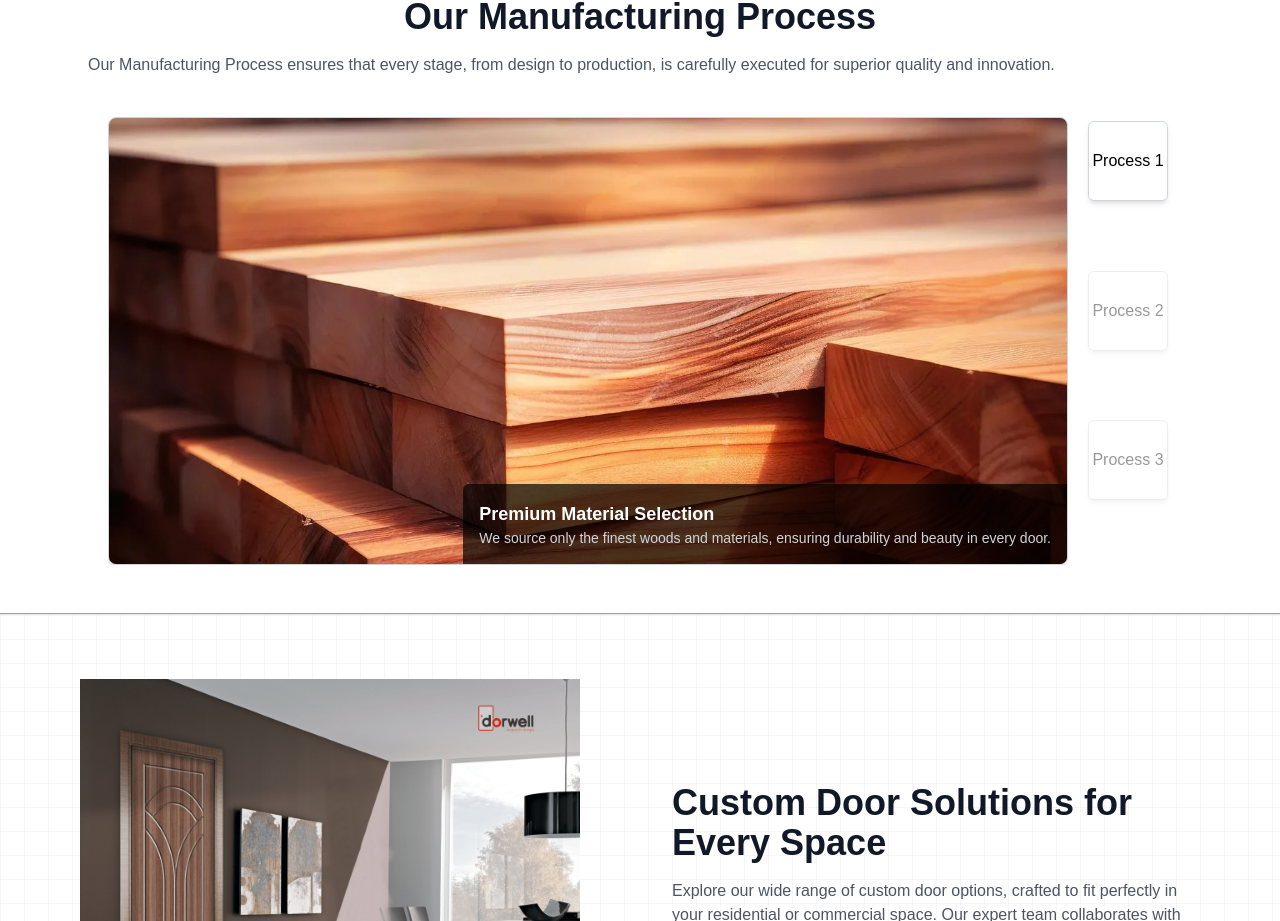
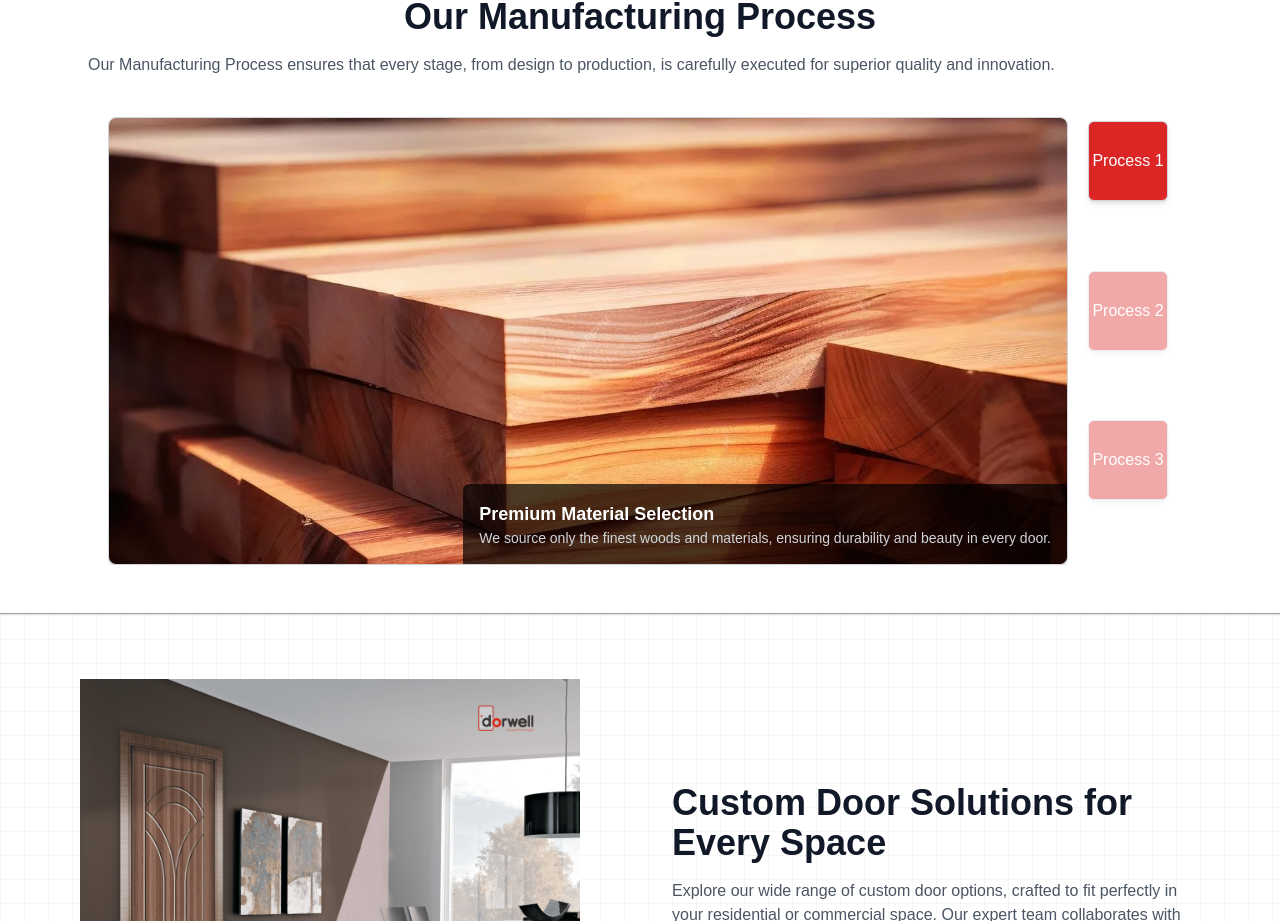
Before and after one commit to MihirJaiswal/dorwell, a Next.js app: page / in a window 1280 px wide. Shown: the part 1820-2741 px from the top of the page. Built offline with nearby package versions, Linux system fonts and the light colour scheme.

Commit message:
some changes

```diff
--- a/src/components/home/Process.tsx
+++ b/src/components/home/Process.tsx
@@ -37,8 +37,8 @@ export function Process() {
   const renderThumbnails = () =>
     craftSteps.map((_, index) => (
       <SliderThumbItem key={index} index={index} className="rounded-md bg-transparent">
-        <span className="flex h-full w-full cursor-pointer items-center justify-center rounded-md border border-gray-300 bg-white transition-colors duration-300 hover:bg-gray-200 shadow-md">
-          <span className="text-black font-medium">Process {index + 1}</span>
+        <span className="flex h-full w-full cursor-pointer items-center justify-center rounded-md border border-gray-300 bg-red-600 transition-colors duration-300 hover:bg-gray-200 shadow-md">
+          <span className="text-white font-medium">Process {index + 1}</span>
         </span>
       </SliderThumbItem>
     ));
```
